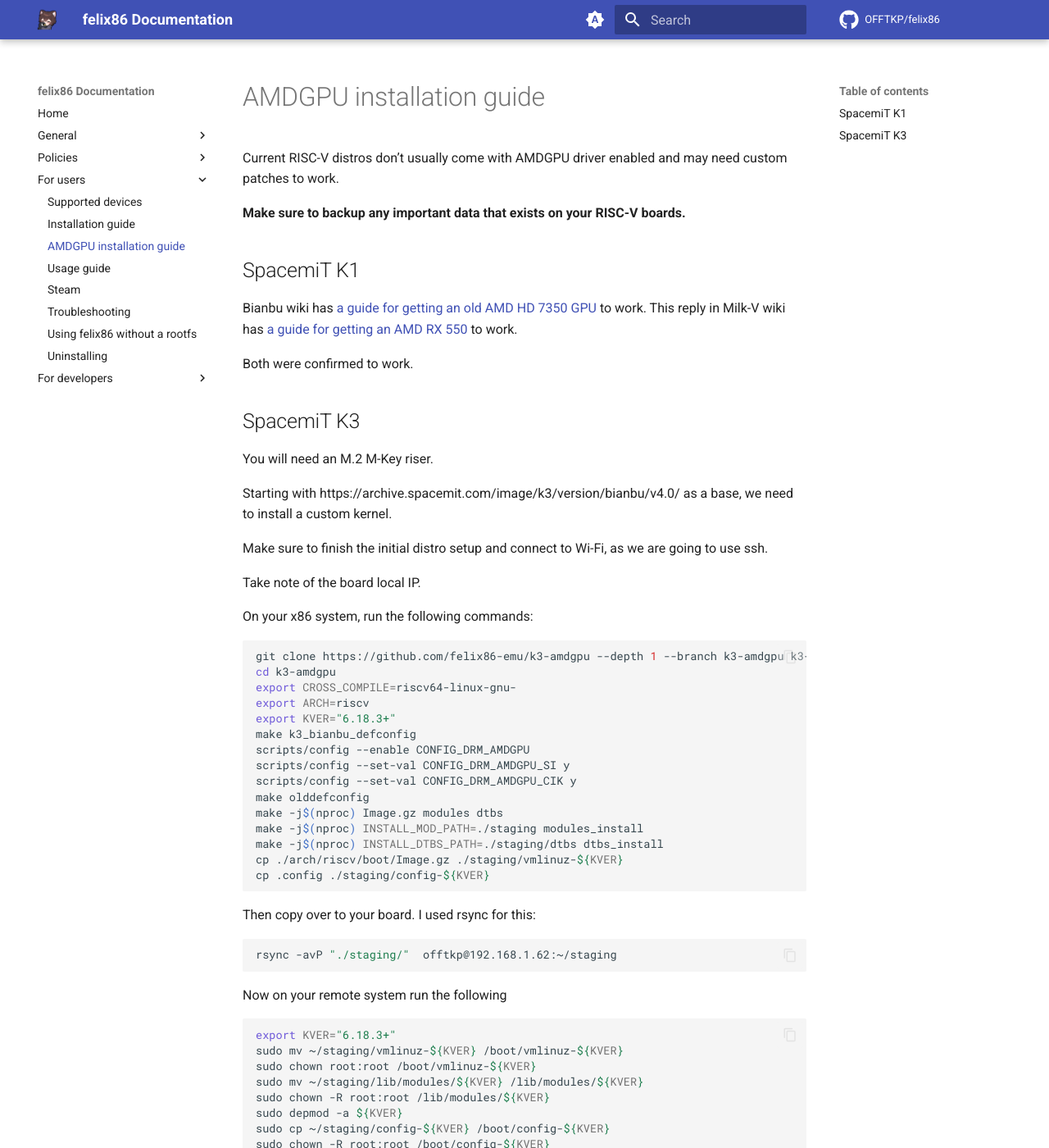
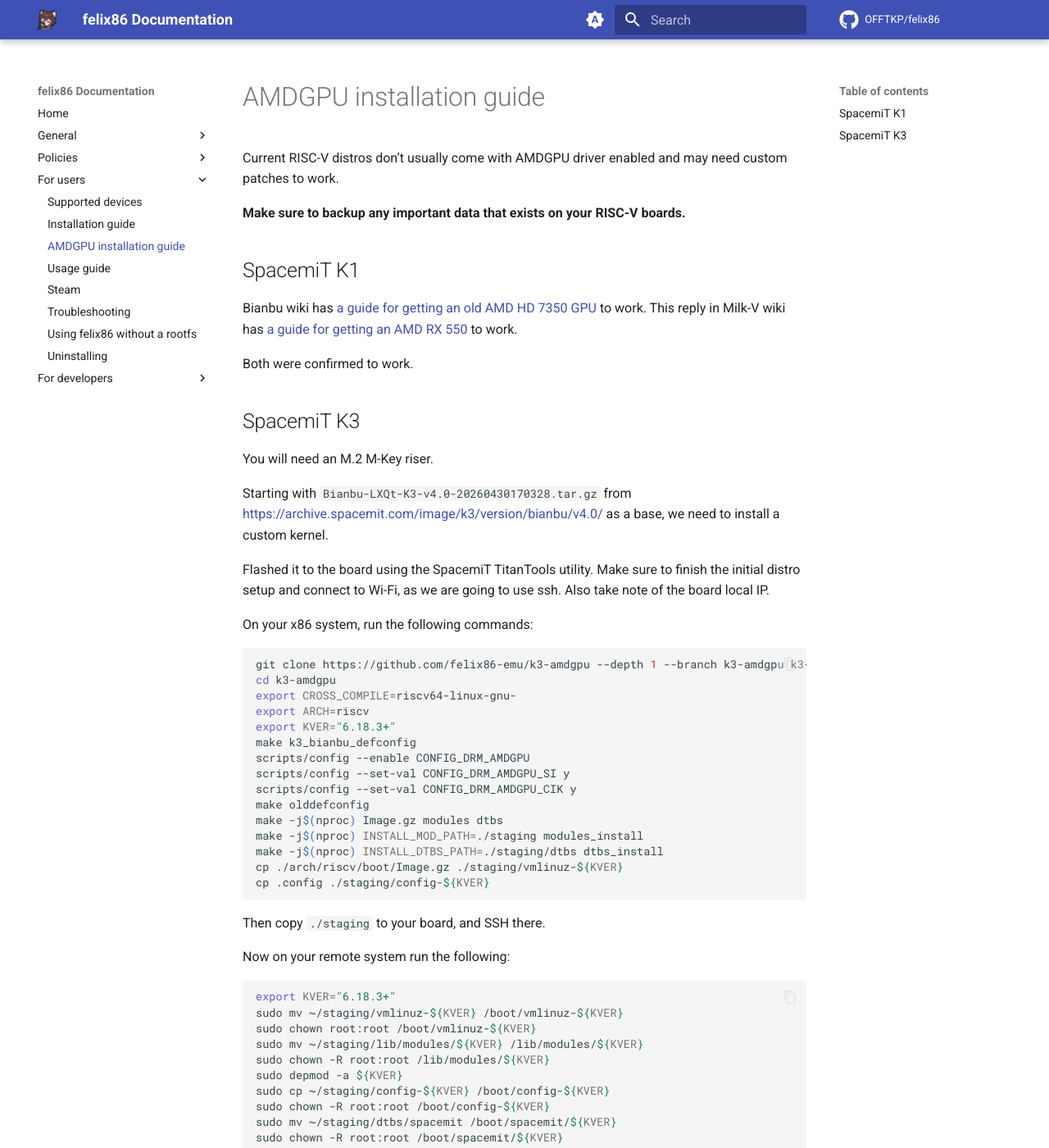
Before and after one commit to felix86-emu/docs, an MkDocs documentation site: the page built from docs/users/amdgpu.md, in a window 1280 px wide and 1400 px high. Shown: the whole window at 82% size. Built offline with MkDocs 1.6.1 and Material for MkDocs 9.7.7, drawn with Linux system fonts in a browser that asks for light colours; comment, search, counter and statistics services are not loaded; some of the changed text lies outside the part shown.

Commit message:
Update doc

````diff
--- a/docs/users/amdgpu.md
+++ b/docs/users/amdgpu.md
@@ -16,11 +16,9 @@ Both were confirmed to work.
 
 You will need an M.2 M-Key riser.
 
-Starting with https://archive.spacemit.com/image/k3/version/bianbu/v4.0/ as a base, we need to install a custom kernel.
+Starting with `Bianbu-LXQt-K3-v4.0-20260430170328.tar.gz` from [https://archive.spacemit.com/image/k3/version/bianbu/v4.0/](https://archive.spacemit.com/image/k3/version/bianbu/v4.0/) as a base, we need to install a custom kernel.
 
-Make sure to finish the initial distro setup and connect to Wi-Fi, as we are going to use ssh.
-
-Take note of the board local IP.
+Flashed it to the board using the SpacemiT TitanTools utility. Make sure to finish the initial distro setup and connect to Wi-Fi, as we are going to use ssh. Also take note of the board local IP.
 
 On your x86 system, run the following commands:
 ```bash
@@ -41,12 +39,9 @@ cp ./arch/riscv/boot/Image.gz ./staging/vmlinuz-${KVER}
 cp .config ./staging/config-${KVER}
 ```
 
-Then copy over to your board. I used rsync for this:
-```bash
-rsync -avP "./staging/"  offtkp@192.168.1.62:~/staging
-```
+Then copy `./staging` to your board, and SSH there.
 
-Now on your remote system run the following
+Now on your remote system run the following:
 ```bash
 export KVER="6.18.3+"
 sudo mv ~/staging/vmlinuz-${KVER} /boot/vmlinuz-${KVER}
@@ -90,6 +85,12 @@ sudo apt upgrade
 sudo sed -i 's/^MESA_LOADER/#MESA_LOADER/' /etc/environment
 ```
 
+Afterwards I restore the Bianbu sources, as some packages from the Ubuntu sources will conflict with versions downloaded from Bianbu sources. If you want to tinker further you may remove the Bianbu packages and install Ubuntu packages.
+```bash
+sudo mv /etc/apt/sources.list.d/bianbu.bak /etc/apt/sources.list.d/bianbu.sources
+sudo mv /etc/apt/sources.list.d/ubuntu.source /etc/apt/sources.list.d/ubuntu.bak
+```
+
 Finally, update the initramfs:
 ```shell
 sudo update-initramfs -c -k ${KVER}
````
